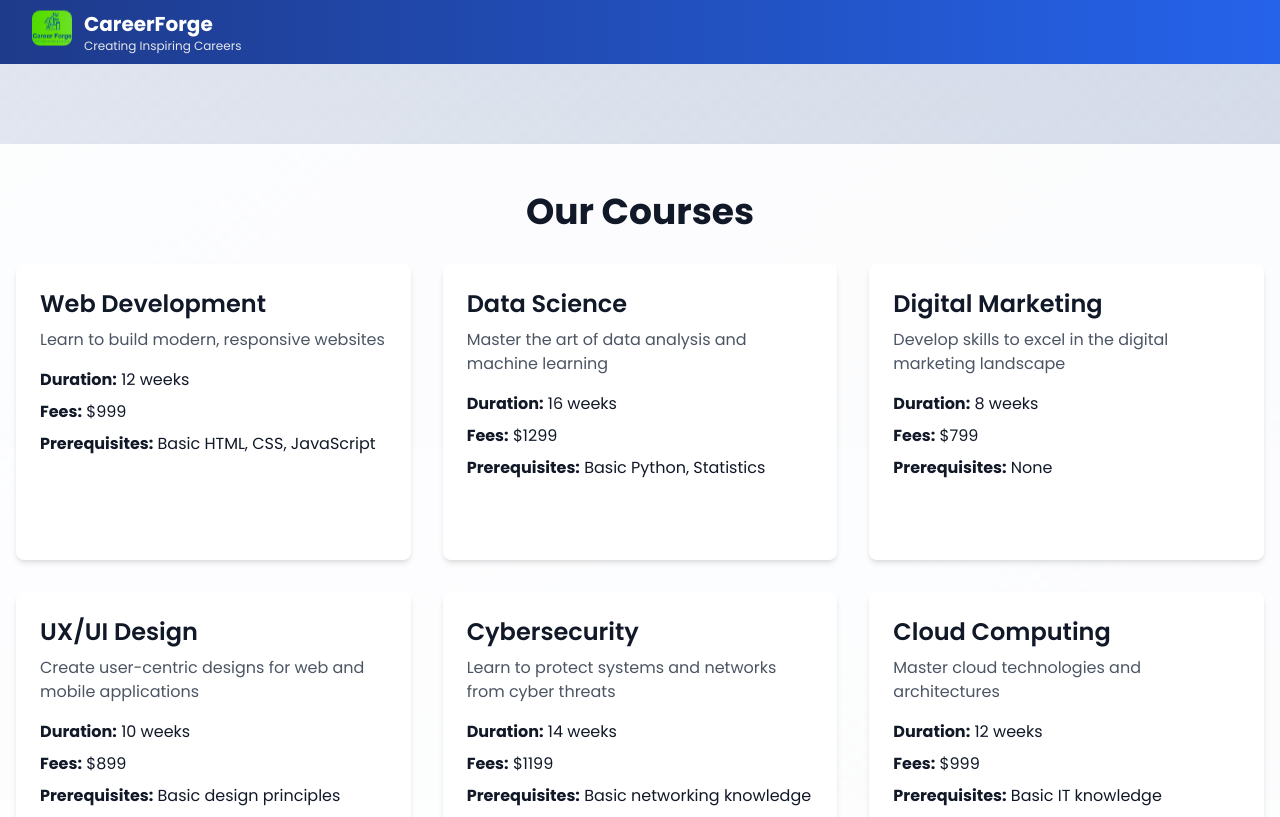
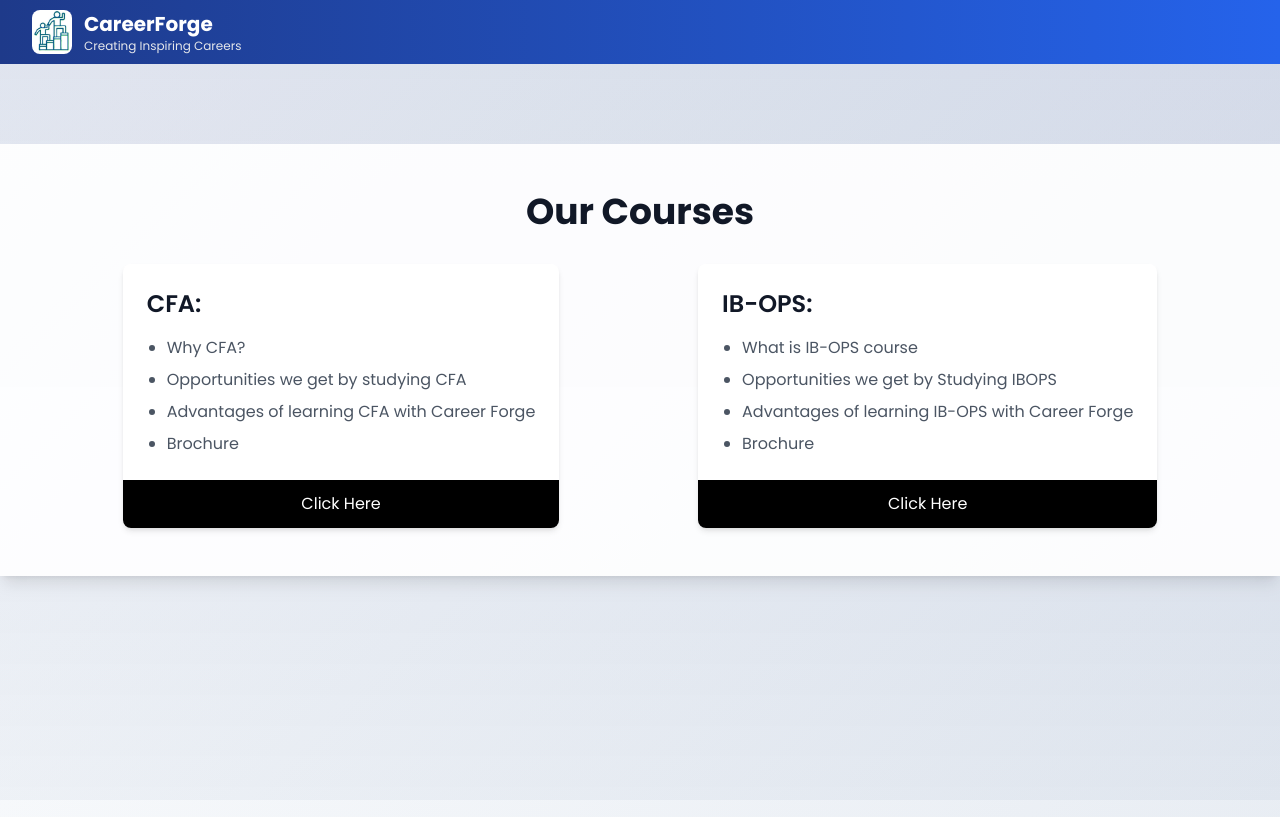
Before and after one commit to HARISH130505/career-forge, a Next.js app: page /courses in a window 1280 px wide. Shown: the top 817 px of the page. Built offline with nearby package versions, Linux system fonts and the light colour scheme.

Commit message:
initial commit

```diff
--- a/app/about/page.tsx
+++ b/app/about/page.tsx
@@ -4,10 +4,10 @@ export default function About() {
   return (
     <main className="min-h-screen py-20">
       <div className="bg-white bg-opacity-90 shadow-lg py-12">
-        <section className="py-20">
-          <div className="container mx-auto px-4">
+        <section className="p-20">
+          <div className="container">
             <h1 className="text-4xl font-bold mb-8 text-center">About CareerForge</h1>
-            <div className="flex items-center space-x-8">
+            <div className="flex items-center space-x-12 p-10">
               <div className="w-1/2">
                 <h2 className="text-2xl font-semibold mb-4">Our Mission</h2>
                 <p className="mb-4">
@@ -32,34 +32,6 @@ export default function About() {
             </div>
           </div>
         </section>
-
-        <section className="py-16">
-          <div className="container mx-auto px-4">
-            <h2 className="text-3xl font-bold mb-8 text-center">Meet Our Team</h2>
-            <div className="grid grid-cols-3 gap-8">
-              {[
-                { name: "Jane Doe", role: "Founder & CEO", image: "/placeholder.svg" },
-                { name: "John Smith", role: "CTO", image: "/placeholder.svg" },
-                { name: "Emily Brown", role: "Head of Education", image: "/placeholder.svg" },
-              ].map((member, index) => (
-                <div
-                  key={index}
-                  className="bg-white rounded-lg p-6 shadow-md hover:shadow-lg transition-shadow duration-300"
-                >
-                  <Image
-                    src={member.image || "/placeholder.svg"}
-                    alt={member.name}
-                    width={200}
-                    height={200}
-                    className="rounded-full mx-auto mb-4"
-                  />
-                  <h3 className="text-xl font-semibold text-center mb-2">{member.name}</h3>
-                  <p className="text-center text-gray-600">{member.role}</p>
-                </div>
-              ))}
-            </div>
-          </div>
-        </section>
       </div>
     </main>
   )
--- a/app/components/Navbar.tsx
+++ b/app/components/Navbar.tsx
@@ -38,7 +38,7 @@ export default function Navbar() {
           <div className="flex items-center">
             <Link href="/" className="logo-container">
               <div className="flex items-center space-x-3">
-                <div className="relative w-10 h-10 animate-float">
+                <div>
                   <Image
                     src="/logo.jpg"
                     alt="CareerForge Logo"
--- a/app/contact/page.tsx
+++ b/app/contact/page.tsx
@@ -96,11 +96,12 @@ export default function Contact() {
               </div>
               <div className="flex items-center space-x-4">
                 <Phone className="text-secondary" />
-                <span>+1 (555) 123-4567</span>
+                <span>+91 9345520877, +91 8610417075</span>
               </div>
               <div className="flex items-center space-x-4">
                 <Mail className="text-secondary" />
-                <span>info@careerforge.com</span>
+                <a href="https://mail.google.com/mail/u/0/#inbox?compose=GTvVlcSMTtXwVKvnmWWnQJWdwvClPXPdDGDqmmnCTPLjZJrpSBPCGMVXdJdLVkBttKMsSBTCBCnGX">careerforge2024@gmail.com</a>
+
               </div>
             </div>
           </div>
--- a/app/courses/course-card.tsx
+++ /dev/null
@@ -1,45 +0,0 @@
-"use client"
-
-import { useState } from "react"
-import Link from "next/link"
-
-interface CourseCardProps {
-  title: string
-  description: string
-  duration: string
-  fees: string
-  prerequisites: string
-}
-
-export default function CourseCard({ title, description, duration, fees, prerequisites }: CourseCardProps) {
-  const [isHovered, setIsHovered] = useState(false)
-
-  return (
-    <div
-      className={`bg-white rounded-lg shadow-md transition-all duration-300 overflow-hidden ${isHovered ? "shadow-lg scale-105" : ""}`}
-      onMouseEnter={() => setIsHovered(true)}
-      onMouseLeave={() => setIsHovered(false)}
-    >
-      <div className="p-6">
-        <h2 className="text-2xl font-semibold mb-2">{title}</h2>
-        <p className="text-gray-600 mb-4">{description}</p>
-        <div className="space-y-2">
-          <p>
-            <strong>Duration:</strong> {duration}
-          </p>
-          <p>
-            <strong>Fees:</strong> {fees}
-          </p>
-          <p>
-            <strong>Prerequisites:</strong> {prerequisites}
-          </p>
-        </div>
-      </div>
-      <div className="bg-secondary p-4">
-        <Link href={`/courses/${title.toLowerCase().replace(/\s+/g, "-")}`} className="text-white hover:underline">
-          Learn More
-        </Link>
-      </div>
-    </div>
-  )
-}
--- a/app/courses/page.tsx
+++ b/app/courses/page.tsx
@@ -1,58 +1,70 @@
-import CourseCard from "./course-card"
+"use client"
 
-const courses = [
+import { useState } from "react"
+import Link from "next/link"
+
+interface CourseCardProps {
+  title: string
+  content: string[]
+}
+
+function CourseCard({ title, content }: CourseCardProps) {
+  const [isHovered, setIsHovered] = useState(false)
+
+  return (
+    <div
+      className={`bg-white rounded-lg shadow-md transition-all duration-300 overflow-hidden ${
+        isHovered ? "shadow-lg scale-105" : ""
+      }`}
+      onMouseEnter={() => setIsHovered(true)}
+      onMouseLeave={() => setIsHovered(false)}
+    >
+      <div className="p-6">
+        <h2 className="text-2xl font-semibold mb-4">{title}</h2>
+        <ul className="list-disc pl-5 space-y-2">
+          {content.map((item, index) => (
+            <li key={index} className="text-gray-600">
+              {item}
+            </li>
+          ))}
+        </ul>
+      </div>
+     <button className="bg-black text-white text-center w-full p-3">
+          Click Here
+     </button>
+    </div>
+  )
+}
+
+const cfaCourseInfo = [
   {
-    title: "Web Development",
-    description: "Learn to build modern, responsive websites",
-    duration: "12 weeks",
-    fees: "$999",
-    prerequisites: "Basic HTML, CSS, JavaScript",
+    title: "CFA:",
+    content: [
+      "Why CFA?",
+      "Opportunities we get by studying CFA",
+      "Advantages of learning CFA with Career Forge",
+      "Brochure",
+    ],
   },
   {
-    title: "Data Science",
-    description: "Master the art of data analysis and machine learning",
-    duration: "16 weeks",
-    fees: "$1299",
-    prerequisites: "Basic Python, Statistics",
-  },
-  {
-    title: "Digital Marketing",
-    description: "Develop skills to excel in the digital marketing landscape",
-    duration: "8 weeks",
-    fees: "$799",
-    prerequisites: "None",
-  },
-  {
-    title: "UX/UI Design",
-    description: "Create user-centric designs for web and mobile applications",
-    duration: "10 weeks",
-    fees: "$899",
-    prerequisites: "Basic design principles",
-  },
-  {
-    title: "Cybersecurity",
-    description: "Learn to protect systems and networks from cyber threats",
-    duration: "14 weeks",
-    fees: "$1199",
-    prerequisites: "Basic networking knowledge",
-  },
-  {
-    title: "Cloud Computing",
-    description: "Master cloud technologies and architectures",
-    duration: "12 weeks",
-    fees: "$999",
-    prerequisites: "Basic IT knowledge",
+    title: "IB-OPS:",
+    content: [
+      "What is IB-OPS course",
+      "Opportunities we get by Studying IBOPS",
+      "Advantages of learning IB-OPS with Career Forge",
+      "Brochure",
+    ],
   },
 ]
 
-export default function Courses() {
+export default function CFACourses() {
   return (
     <main className="min-h-screen py-20">
       <div className="bg-white bg-opacity-90 shadow-lg py-12">
         <div className="container mx-auto px-4">
           <h1 className="text-4xl font-bold mb-8 text-center">Our Courses</h1>
-          <div className="grid grid-cols-1 md:grid-cols-2 lg:grid-cols-3 gap-8">
-            {courses.map((course, index) => (
+          <div className="grid grid-cols-1 md:grid-cols-2 lg:flex justify-evenly gap-8">
+            {cfaCourseInfo.map((course, index) => (
               <CourseCard key={index} {...course} />
             ))}
           </div>
```
Also changed, not shown: public/logo.jpg.
